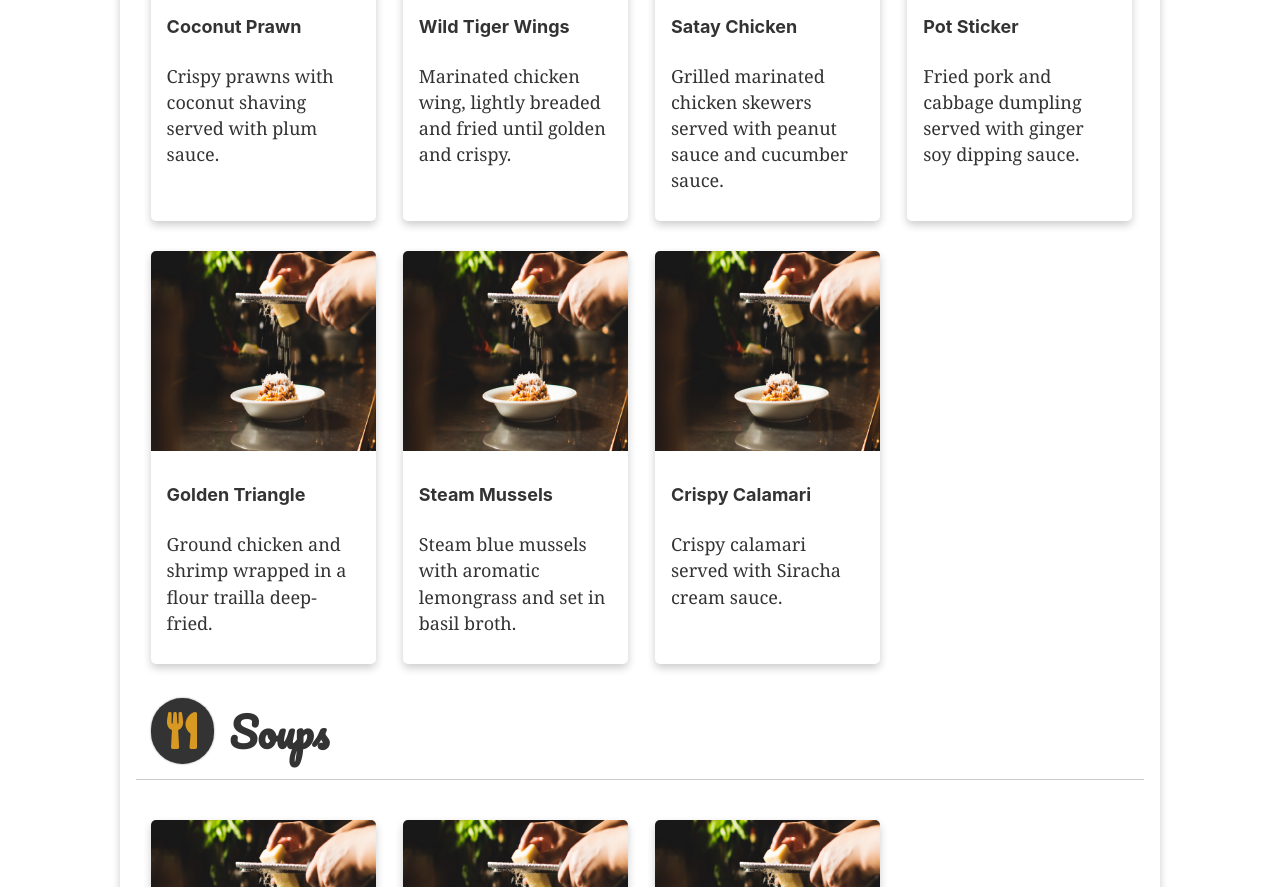
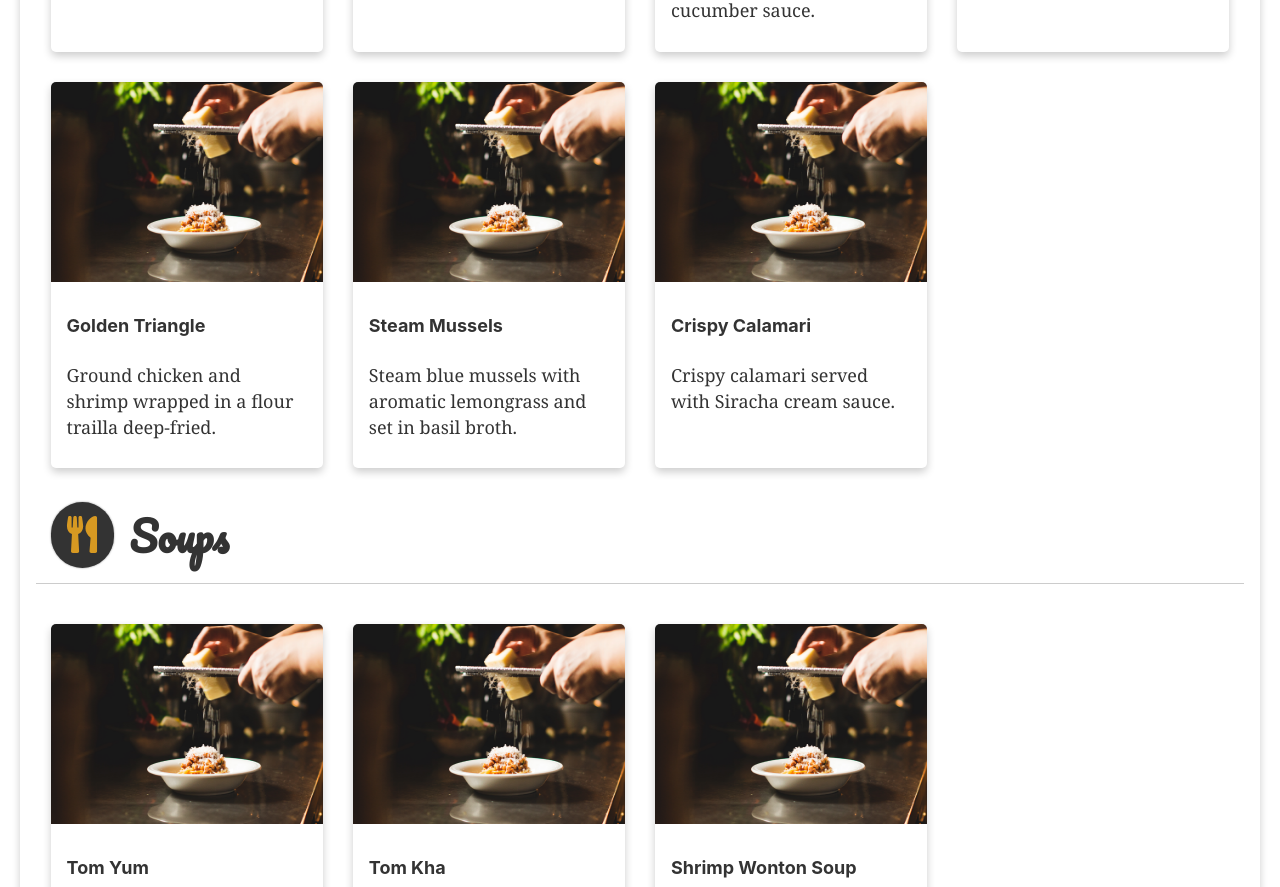
Before and after one commit to JohnWinter13/wild-tiger, a Gatsby site: page /menu in a window 1280 px wide. Shown: the part 1913-2800 px from the top of the page. Built offline with nearby package versions, Linux system fonts and the light colour scheme; Gatsby itself is replaced by a stand-in of ours; a web font is replaced by a local one.

Commit message:
Fix spacing

```diff
--- a/src/components/food-card.js
+++ b/src/components/food-card.js
@@ -7,7 +7,6 @@ const Card = styled.div`
   transition: 0.3s;
   border-radius: 5px;
   cursor: pointer;
-  min-width: 225px;
   margin: 15px;
 
   :hover {
@@ -17,7 +16,7 @@ const Card = styled.div`
 
 const FoodCard = ({title, desc}) => (
   <Card>
-    <img src={Image} alt="Avatar" style={{width: '100%', height: '200px', borderRadius: '5px 5px 0 0'}}/>
+    <img src={Image} alt="Food" style={{width: '100%', height: '200px', borderRadius: '5px 5px 0 0'}}/>
     <div style={{padding: '2px 16px'}}>
       <h4><b>{title}</b></h4>
       <p>{desc}</p>
--- a/src/components/layout.js
+++ b/src/components/layout.js
@@ -26,7 +26,7 @@ const Layout = ({ children, noFooter }) => (
         <div
           style={{
             margin: `0 auto`,
-            maxWidth: 1080,
+            maxWidth: 1300,
             padding: `0px 1.0875rem 1.45rem`,
             paddingTop: 0,
           }}
--- a/src/components/menu-section.js
+++ b/src/components/menu-section.js
@@ -33,7 +33,7 @@ const Icon = styled.div`
 
 const Grid = styled.div`
   display: grid;
-  grid-template-columns: repeat(auto-fill, minmax(225px, 1fr));
+  grid-template-columns: repeat(auto-fill, minmax(270px, 1fr));
 `
 
 const Category = ({category}) => (
--- a/src/pages/menu.js
+++ b/src/pages/menu.js
@@ -11,13 +11,15 @@ import { FaChevronCircleDown } from 'react-icons/fa'
 const MenuPage = ({data}) => (
   <Layout>
     <SEO title="Menu"/>
-    <Img style={{ position: "absolute", left: 0, top: 0, width: "100%", height: "100%", zIndex: "-1"}} fixed={data.file.childImageSharp.sizes}/>
-    <div style={{ textAlign: 'center', marginTop: '20%'}}>
-      <h1 style={{fontFamily: 'Pacifico',  color: '#FFF'}}>Our Menu</h1>
-      <h2 style={{color: '#FFF'}}>We are bringing new Thai dishes, made with the freshest ingredients, to the South East of Vancouver, WA. </h2>
-      <a href='#mid' style={{color: '#FFF'}}><FaChevronCircleDown size={42}/></a>
+    <div style={{width: '100%', minHeight: '100vh'}}>
+      <Img style={{ position: "absolute", left: 0, top: 0, width: "100%", height: "100%", zIndex: "-1"}} fixed={data.file.childImageSharp.sizes}/>
+      <div style={{ textAlign: 'center', padding: '20% 15%'}}>
+        <h1 style={{fontFamily: 'Pacifico',  color: '#FFF'}}>Our Menu</h1>
+        <h2 style={{color: '#FFF'}}>We are bringing new Thai dishes, made with the freshest ingredients, to the South East of Vancouver, WA. </h2>
+        <a href='#mid' style={{color: '#FFF'}}><FaChevronCircleDown size={42}/></a>
+      </div>
     </div>
-    <div id='mid' style={{margin: '500px 0'}}>
+    <div id='mid'>
       <MenuSection/>
     </div>
   </Layout>
```
